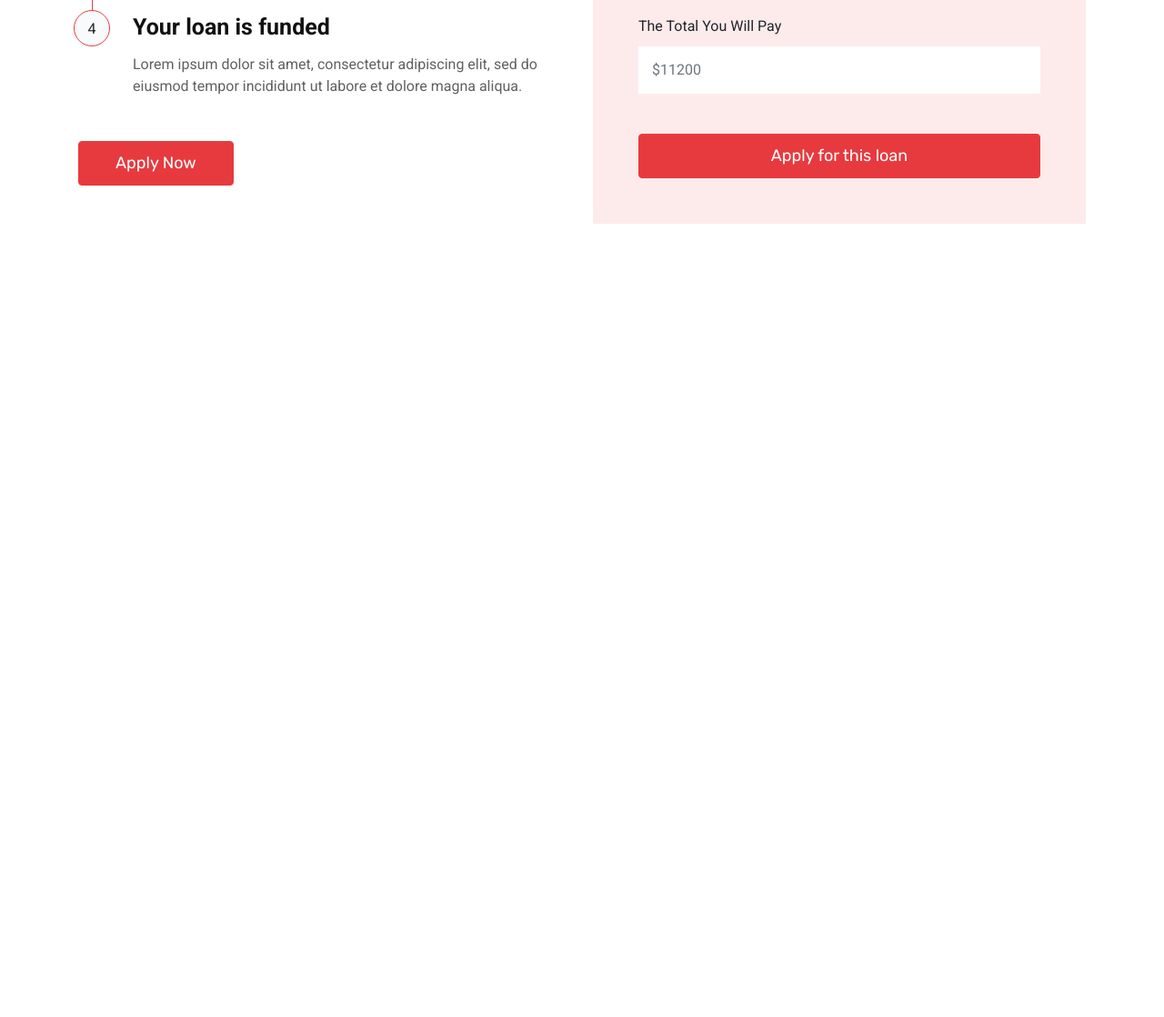
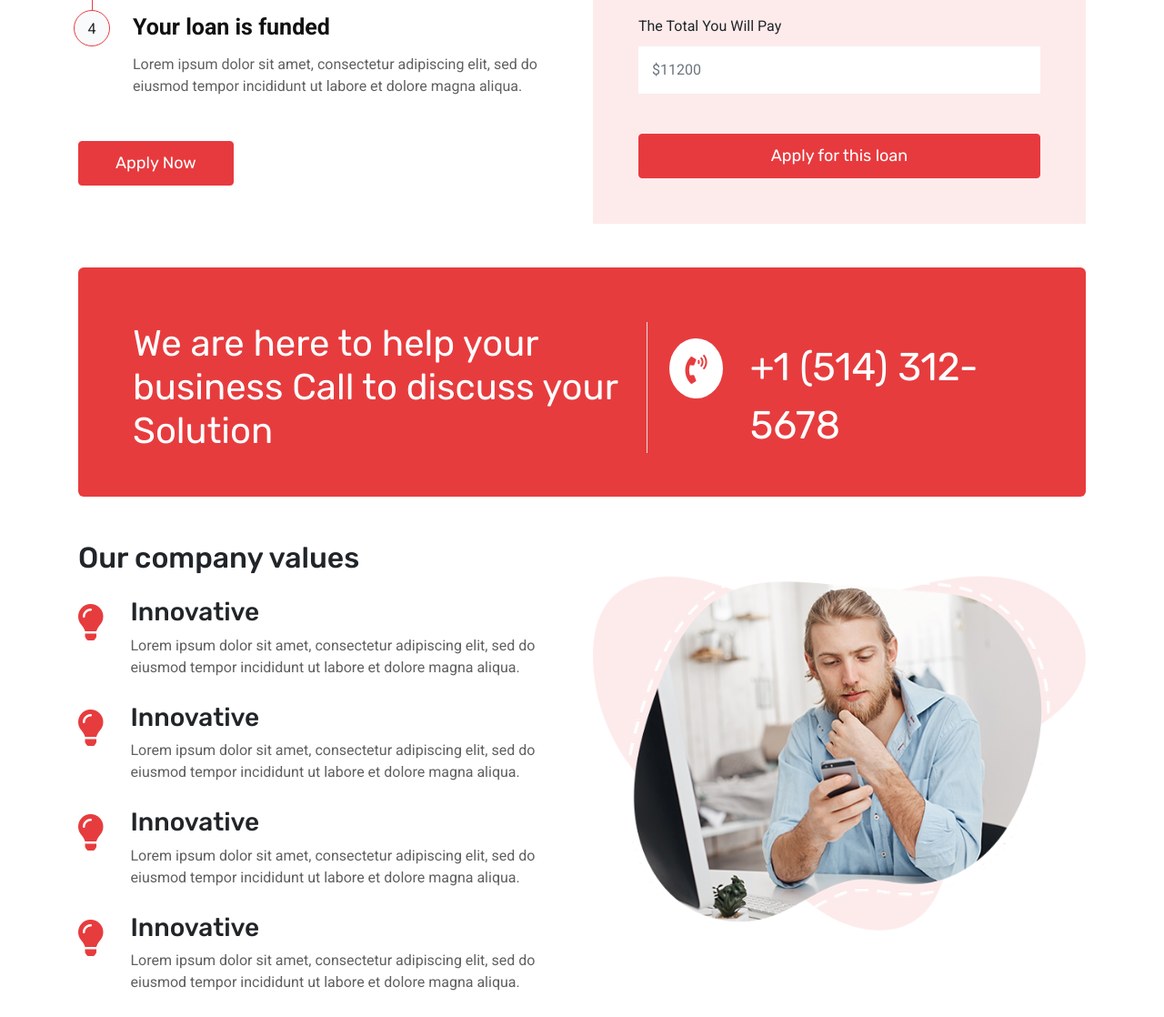
Before and after one commit to Niloynh/Finix, a plain HTML site: page index.html in a window 1280 px wide. Shown: the part 3047-4165 px from the top of the page at 91% size. Before the commit the page ends 3341 px from the top, so only its background shows below. Drawn offline with nearby package versions, Linux system fonts and the light colour scheme.

Commit message:
ourCompany

```diff
--- a/index.html
+++ b/index.html
@@ -298,6 +298,78 @@
         </div>
     </section>
 
+    <section class="call-to-action">
+        <div class="container">
+            <div class="call-to-action-bg">
+                <div class="row">
+                    <div class="col-lg-7">
+                        <h2>We are here to help your business Call to discuss your Solution</h2>
+                    </div>
+                    <div class="col-lg-5">
+                        <div class="call-to-action-phone d-flex">
+                            <span><i class="fas fa-phone-volume"></i></span>
+                            <a href="tel:+1 (514) 312-5678">+1 (514) 312-5678</a>
+                        </div>
+                    </div>
+                </div>
+            </div>
+        </div>
+    </section>
+
+    <section class="our-company-values mt-5">
+        <div class="container">
+            <div class="row">
+                <div class="col-lg-6">
+                    <div class="company-values-text">
+                        <h2 class="mb-4">Our company values</h2>
+
+                        <div class="values-item d-flex">
+                            <div class="value-icon">
+                                <i class="fas fa-lightbulb"></i>
+                            </div>
+                            <div class="value-text">
+                                <h3>Innovative</h3>
+                                <p>Lorem ipsum dolor sit amet, consectetur adipiscing elit, sed do eiusmod tempor incididunt ut labore et dolore magna aliqua.</p>
+                            </div>
+                        </div>
+                        <div class="values-item d-flex">
+                            <div class="value-icon">
+                                <i class="fas fa-lightbulb"></i>
+                            </div>
+                            <div class="value-text">
+                                <h3>Innovative</h3>
+                                <p>Lorem ipsum dolor sit amet, consectetur adipiscing elit, sed do eiusmod tempor incididunt ut labore et dolore magna aliqua.</p>
+                            </div>
+                        </div>
+                        <div class="values-item d-flex">
+                            <div class="value-icon">
+                                <i class="fas fa-lightbulb"></i>
+                            </div>
+                            <div class="value-text">
+                                <h3>Innovative</h3>
+                                <p>Lorem ipsum dolor sit amet, consectetur adipiscing elit, sed do eiusmod tempor incididunt ut labore et dolore magna aliqua.</p>
+                            </div>
+                        </div>
+                        <div class="values-item d-flex">
+                            <div class="value-icon">
+                                <i class="fas fa-lightbulb"></i>
+                            </div>
+                            <div class="value-text">
+                                <h3>Innovative</h3>
+                                <p>Lorem ipsum dolor sit amet, consectetur adipiscing elit, sed do eiusmod tempor incididunt ut labore et dolore magna aliqua.</p>
+                            </div>
+                        </div>
+
+                    </div>
+                </div>
+                <div class="col-lg-6">
+                    <div class="our-company-img">
+                        <img src="img/company2.png" alt="">
+                    </div>
+                </div>
+            </div>
+        </div>
+    </section>
 
 
     <!-- Optional JavaScript -->
--- a/style.css
+++ b/style.css
@@ -437,3 +437,59 @@ ul.our-primary-menu li ul li{}
     border-radius: 0;
     height: 53px;
 }
+
+/****  CALL TO ACTION SECTION  ****/
+.call-to-action-bg{
+    background: #e73c3e;
+    padding: 60px;
+    padding-bottom: 60px;
+    color: #fff;
+    padding-bottom: 40px;
+    border-radius: 6px;
+}
+.call-to-action-bg h2{
+    font-size: 40px;
+    font-weight: 400;
+    border-right: 1px solid #ddd;
+}
+
+.call-to-action-phone{
+    margin-top: 18px;
+}
+.call-to-action-phone span{
+    display: inline-block;
+    width: 66px;
+    height: 66px;
+    background: #fff;
+    color: #e73c3e;
+    font-size: 32px;
+    border-radius: 50%;
+    text-align: center;
+    line-height: 70px;
+    margin-right: 30px;
+}
+.call-to-action-phone a{
+    display: inline-block;
+    text-decoration: none;
+    color: #fff;
+    font-size: 43px;
+}
+
+/****  OUR COMPANY VALUES SECTION  ****/
+.company-values-text{}
+.values-item{
+    margin-bottom: 10px;
+}
+.values-item .value-icon{
+    font-size: 40px;
+    color: #e73c3e;
+    margin-right: 30px;
+}
+.value-text{}
+.value-text h3{}
+.value-text p{
+    color: #606060;
+}
+.our-company-img{
+    margin-top: 35px;
+}
```
